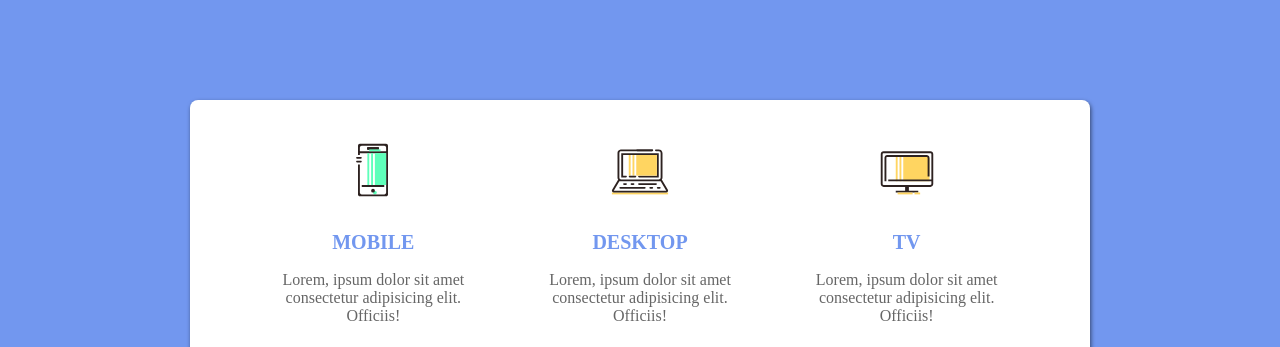
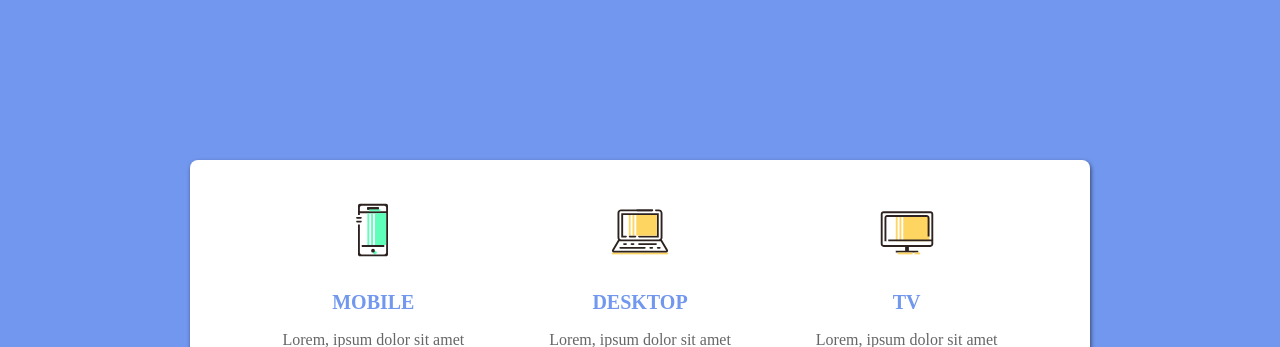
Before and after one commit to ulugbekmahammadjonov/task1, a plain HTML site: page index.html in a window 1280 px wide. Shown: the top 347 px of the page. Drawn offline with Linux system fonts and the light colour scheme.

Commit message:
heaght togrilandi

```diff
--- a/css/style.css
+++ b/css/style.css
@@ -4,18 +4,21 @@
 *{
     box-sizing: border-box;
 }
+html{
+    height: 100%;
+}
 
 body{
     margin: 0;
     padding: 0;
-
+    height: 100%;
 }
 .site-main{
 
     background: #7297EF;
 
     width: 100%;
-    height: 600px;
+    height: 100%;
     margin: auto;
 
 
@@ -30,7 +33,7 @@ body{
 
     height: 400px;
     margin: auto;
-    top: 100px;
+    top: 20%;
     border-radius: 8px;
     padding: 30px 70px;
     box-shadow: 1px 2px 4px rgba(0, 0, 0, 0.55);
```
